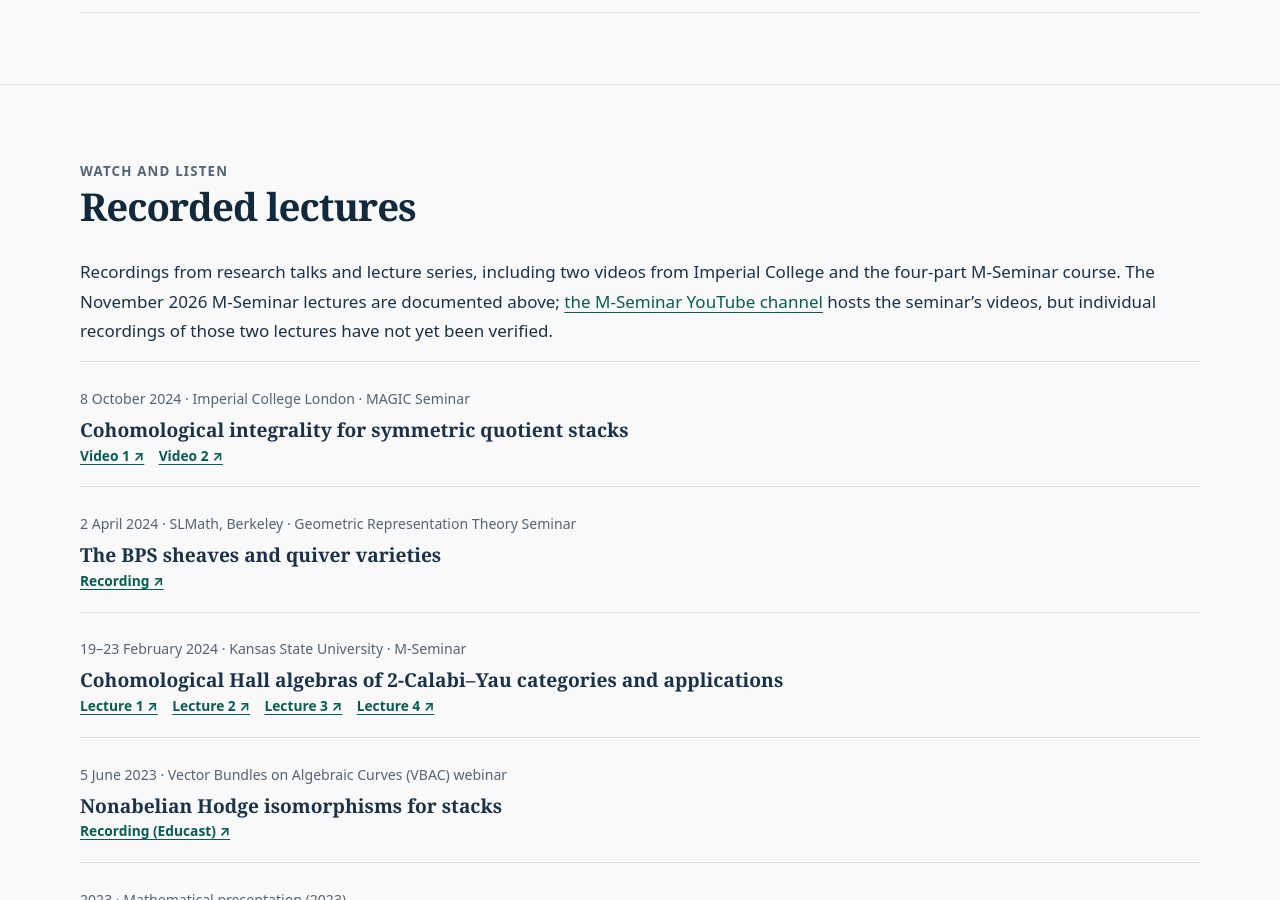
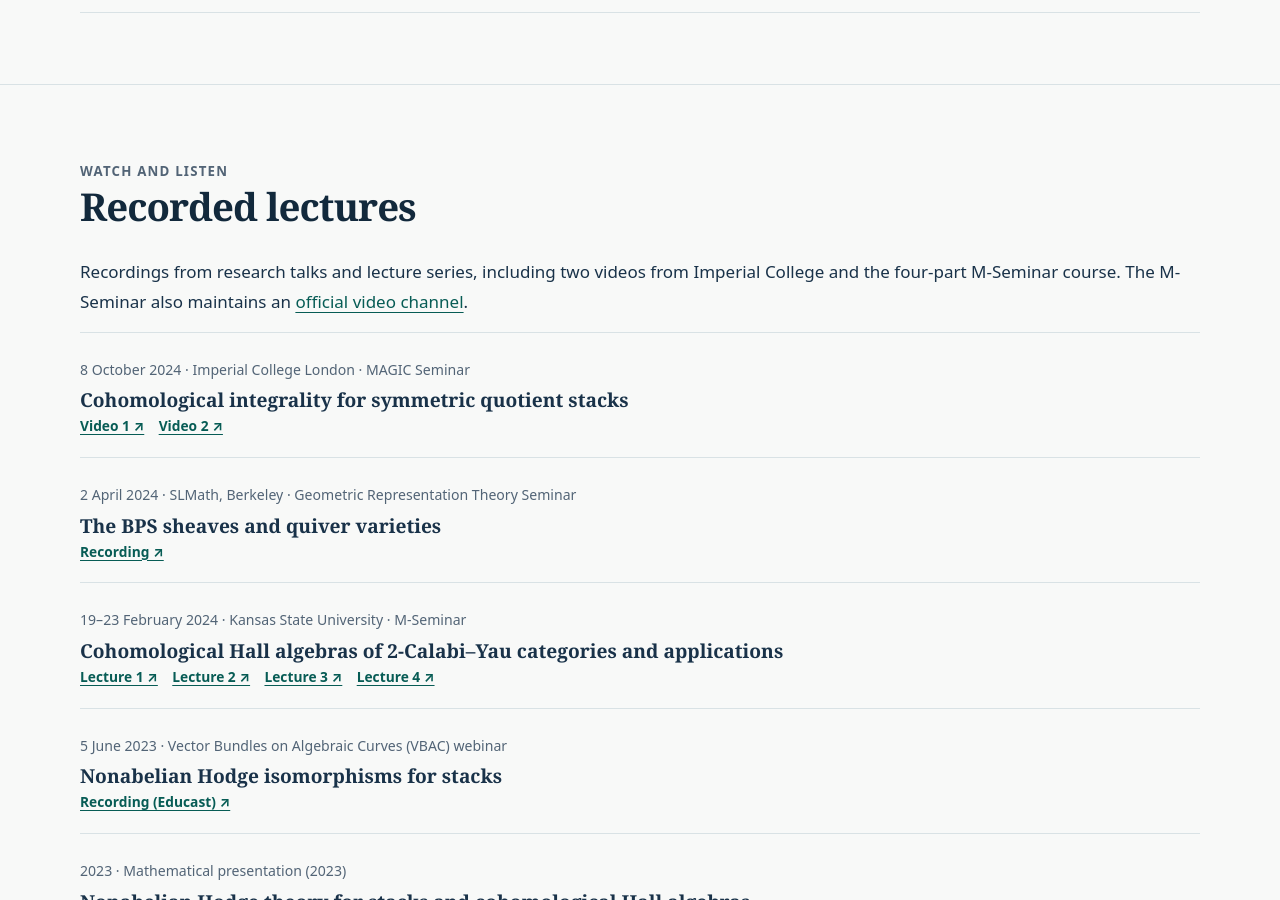
Before and after one commit to hennlu/hennlu.github.io, a Jekyll site: the page built from talks.html, in a window 1280 px wide and 900 px high, scrolled down 2446 px. Built offline with Jekyll 4.4.1, drawn with Linux system fonts in a browser that asks for light colours.

Commit message:
Keep video channel links concise and future-proof

```diff
--- a/talks.html
+++ b/talks.html
@@ -26,6 +26,6 @@ alternate: /talks-fr.html
 <div class="feature"><span class="feature-num">2023</span><div><h3>Workshop on the Isle of Skye</h3><p>Vertex algebras and Hall algebras in enumerative geometry. <a href="/Skye2023.html">Workshop archive</a>.</p></div></div>
 </div></div></section>
 <section class="section"><div class="container"><div class="section-head"><div><p class="eyebrow">Watch and listen</p><h2>Recorded lectures</h2></div></div>
-<p>Recordings from research talks and lecture series, including two videos from Imperial College and the four-part M-Seminar course. The November 2026 M-Seminar lectures are documented above; <a href="https://www.youtube.com/channel/UCTiMr5vapeGsVFgW2Pio7NA">the M-Seminar YouTube channel</a> hosts the seminar’s videos, but individual recordings of those two lectures have not yet been verified.</p>
+<p>Recordings from research talks and lecture series, including two videos from Imperial College and the four-part M-Seminar course. The M-Seminar also maintains an <a href="https://www.youtube.com/channel/UCTiMr5vapeGsVFgW2Pio7NA">official video channel</a>.</p>
 {% include recordings.html %}
 </div></section>
```
